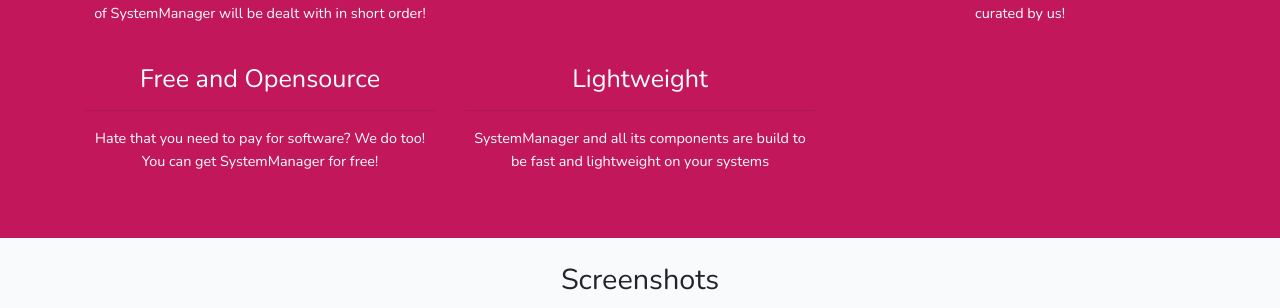
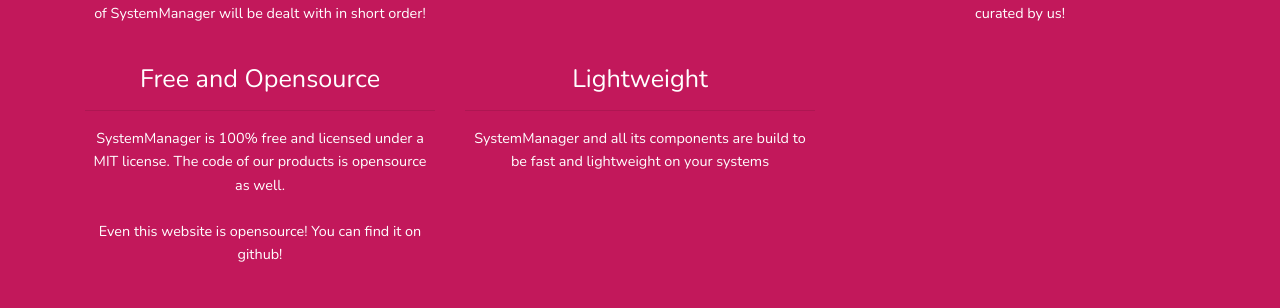
Before and after one commit to systemmanager-io/Showcase, a React (Create React App) app: page / in a window 1280 px wide. Shown: the part 1500-1808 px from the top of the page. Built offline with nearby package versions, Linux system fonts and the light colour scheme.

Commit message:
Updated the opensource line

```diff
--- a/src/components/HighlightedFeatures.js
+++ b/src/components/HighlightedFeatures.js
@@ -30,7 +30,7 @@
                     <div className="col-12 col-sm-12 col-md-6 col-lg-4">
                         <h3>Free and Opensource</h3>
                         <hr/>
-                        <p>Hate that you need to pay for software? We do too! You can get SystemManager for free!
+                        <p>SystemManager is 100% free and licensed under a MIT license. The code of our products is opensource as well. <br /><br /> Even this website is opensource! You can find it on github!
                             {/*<br/><br/>When a feature comes to the core package it will never be a paid feature. That is a promise.*/}
                         </p>
                     </div>
```
